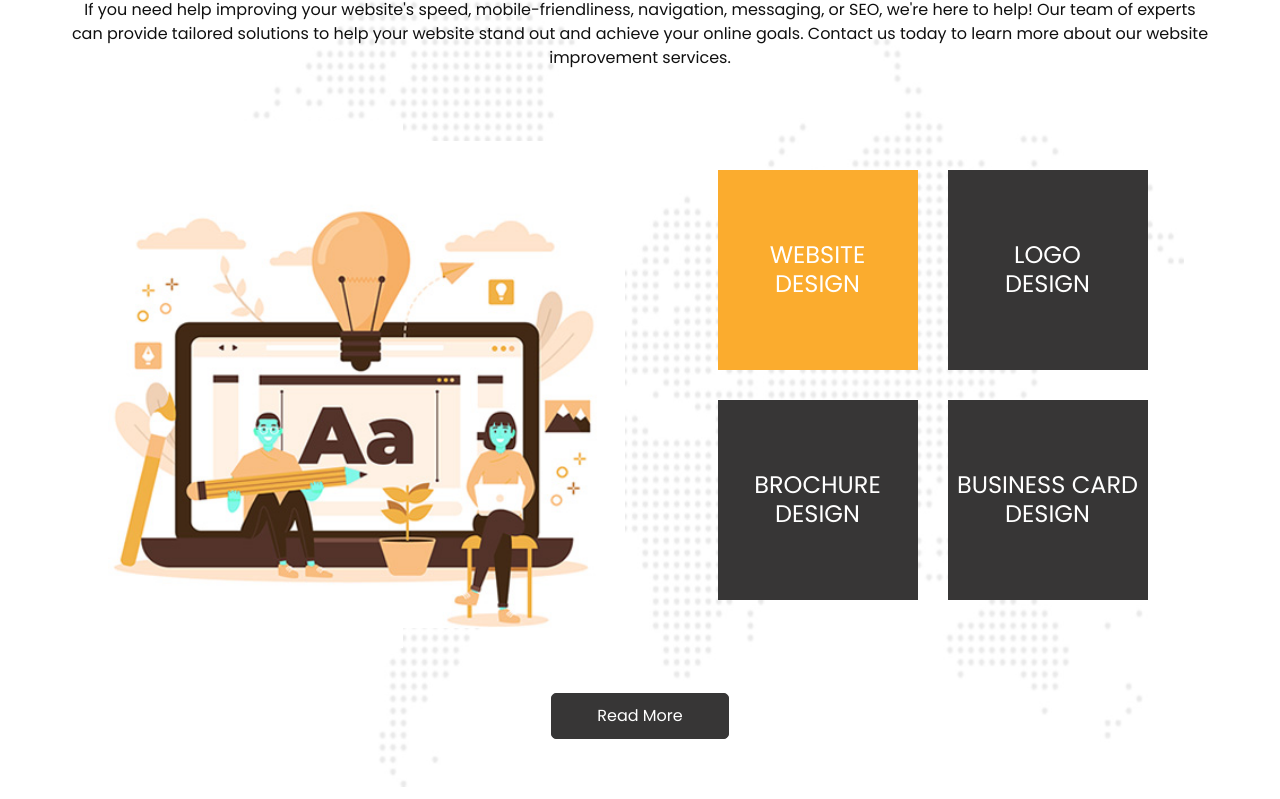
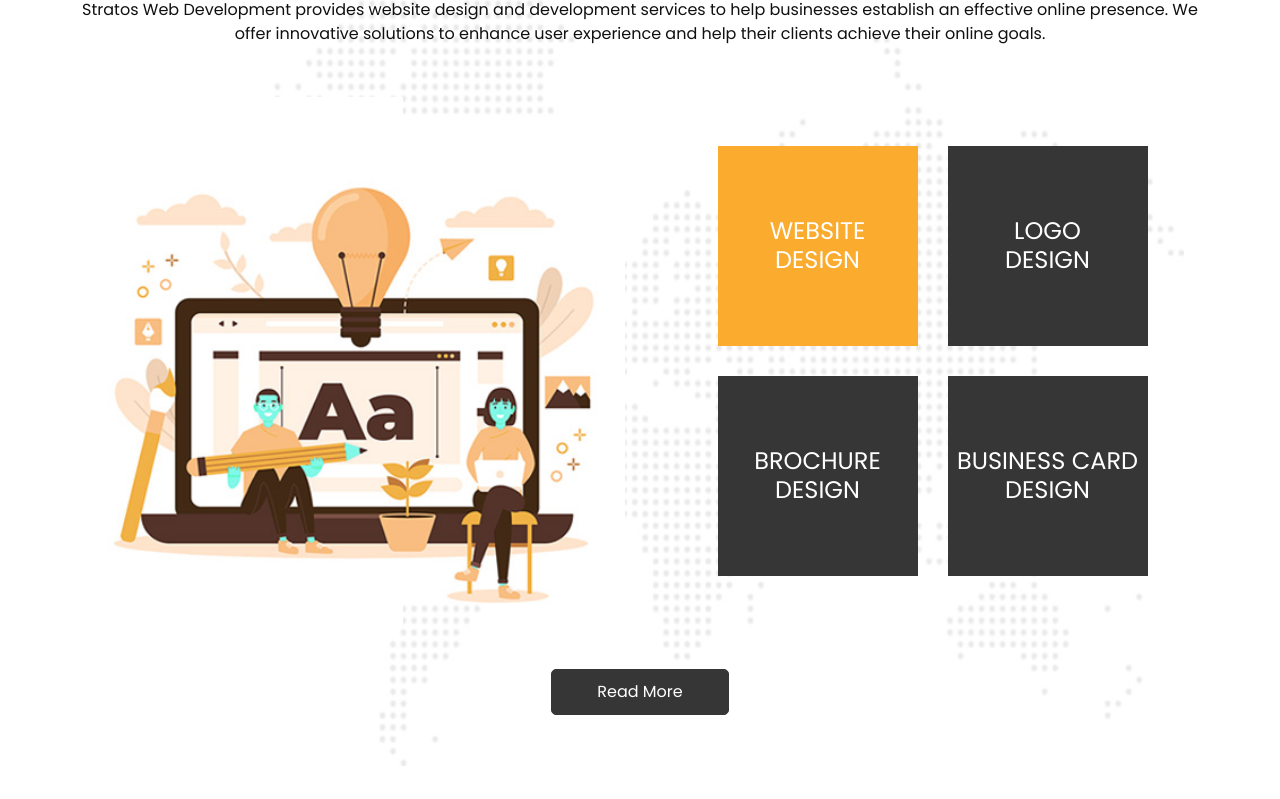
Before and after one commit to wilsb8/nitrogen-15, a website: page views/service.html in a window 1280 px wide. Shown: the part 293-1092 px from the top of the page. Drawn offline with nearby package versions, Linux system fonts and the light colour scheme; files that its build step writes are made by us from their sources; files whose address does not match are found by name.

Commit message:
changes to service.html

```diff
--- a/views/service.html
+++ b/views/service.html
@@ -90,7 +90,7 @@
           Ser<span>vi</span>ces
         </h2>
         <p>
-          If you need help improving your website's speed, mobile-friendliness, navigation, messaging, or SEO, we're here to help! Our team of experts can provide tailored solutions to help your website stand out and achieve your online goals. Contact us today to learn more about our website improvement services.
+          Stratos Web Development provides website design and development services to help businesses establish an effective online presence. We offer innovative solutions to enhance user experience and help their clients achieve their online goals.
         </p>
       </div>
       <div class="row">
```
